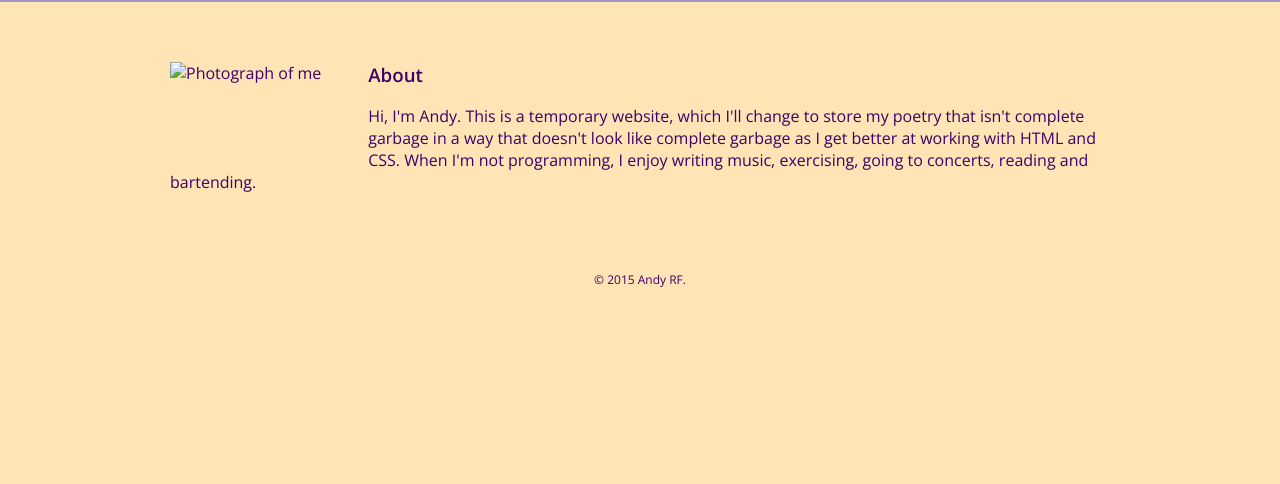
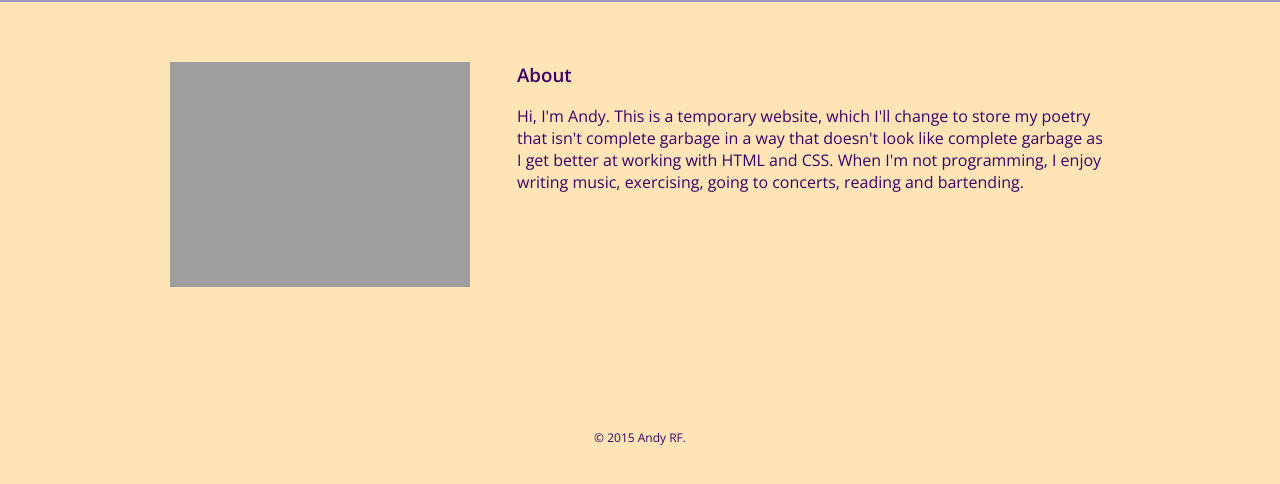
Before and after one commit to andy-rf/poetry, a plain HTML site: page about.html in a window 1280 px wide. Shown: the part 132-616 px from the top of the page. Drawn offline with nearby package versions, Linux system fonts and the light colour scheme; the site is published under a folder, as on GitHub Pages, so addresses that start at the root find nothing.

Commit message:
Update about.html

```diff
--- a/about.html
+++ b/about.html
@@ -25,7 +25,7 @@
     </header>
     <div id="wrapper">
       <section>
-        <img src="/andy.png" alt="Photograph of me" class="profile-photo">
+        <img src="andy.png" alt="Photograph of me" class="profile-photo">
         <h3>About</h3>
         <p>Hi, I'm Andy. This is a temporary website, which I'll change to store my poetry that isn't complete garbage in a way that doesn't look like complete garbage as I get better at working with HTML and CSS. When I'm not programming, I enjoy writing music, exercising, going to concerts, reading and bartending.</p>
       </section>
```
